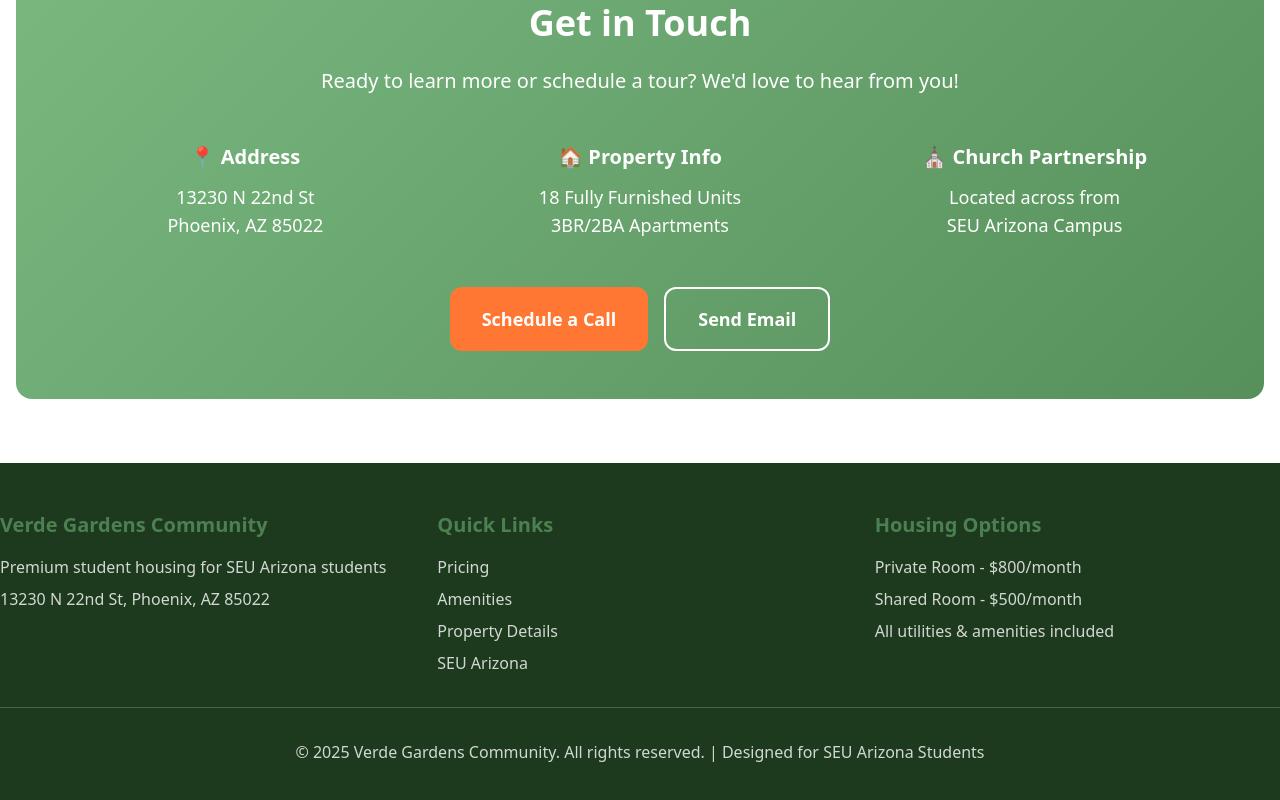
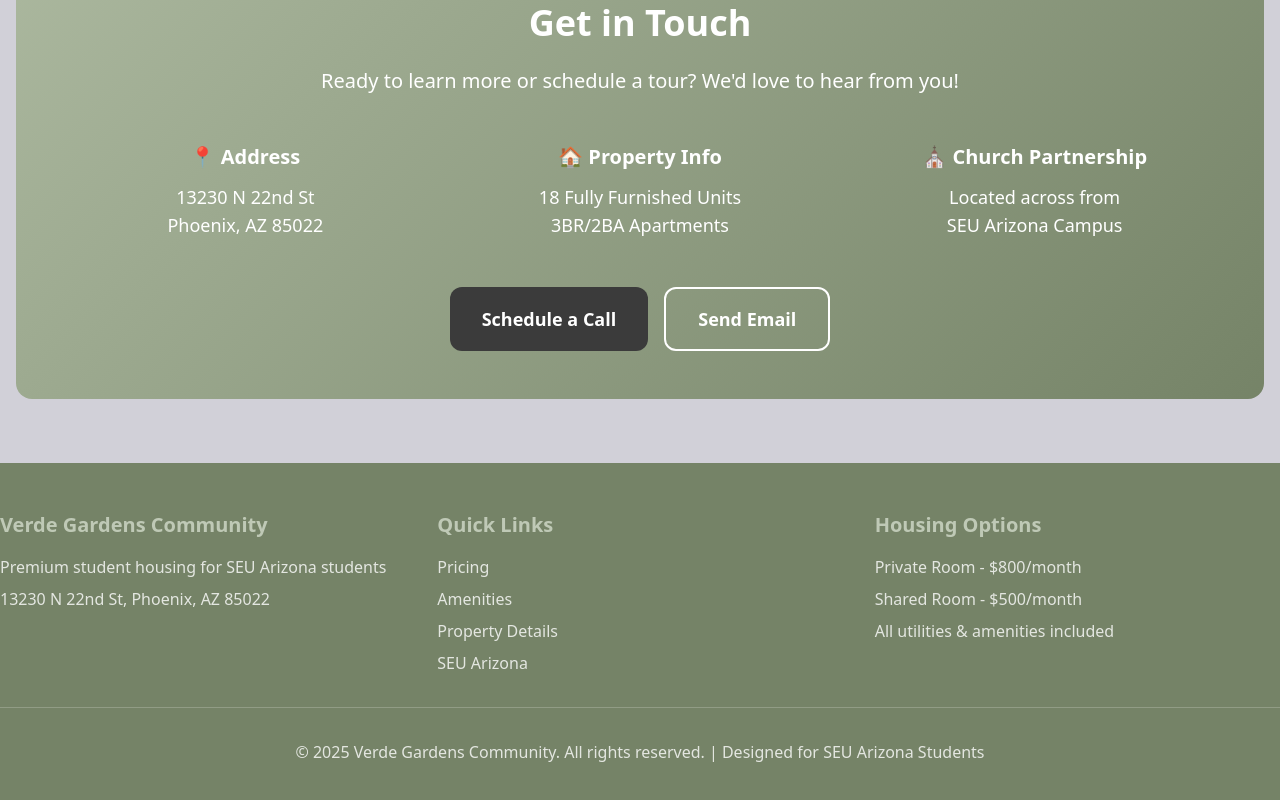
Before and after one commit to brebuilds/verde-gardens, a React (Vite) app: page / in a window 1280 px wide. Shown: the part 5895-6695 px from the top of the page. Built offline with nearby package versions, Linux system fonts and the light colour scheme.

Commit message:
Update color palette
Update the color palette to a modern boho neutral transitional feel.
- Creamy beige background: #d4d3da
- Sage green: #abb5a2
- Darker sage for navigation and footer: #7a866a
- Accent colors: charcoal (#3a3a3a), tan (#beb5b4), darkest green (#5c635a)

```diff
--- a/src/components/Footer.tsx
+++ b/src/components/Footer.tsx
@@ -1,6 +1,6 @@
 export const Footer = () => {
   return (
-    <footer className="bg-primary text-white py-12">
+    <footer className="bg-verde-navigation text-white py-12">
       <div className="verde-container">
         <div className="grid grid-cols-1 md:grid-cols-3 gap-8 mb-8">
           <div>
--- a/src/components/Navigation.tsx
+++ b/src/components/Navigation.tsx
@@ -21,7 +21,7 @@ export const Navigation = ({ activeSection }: NavigationProps) => {
   ];
 
   return (
-    <nav className="bg-primary sticky top-0 z-50 py-4">
+    <nav className="bg-verde-navigation sticky top-0 z-50 py-4">
       <div className="verde-container">
         <ul className="flex flex-wrap justify-center gap-2 lg:gap-4">
           {navItems.map((item) => (
--- a/src/index.css
+++ b/src/index.css
@@ -2,59 +2,62 @@
 @tailwind components;
 @tailwind utilities;
 
-/* Verde Gardens Community Design System - Green/Natural Theme */
+/* Modern Boho Neutral Design System */
 
 @layer base {
   :root {
     /* Brand Colors */
-    --background: 0 0% 100%;
-    --foreground: 125 33% 17%;
+    --background: 250 9% 83%;
+    --foreground: 0 0% 23%;
 
-    --card: 0 0% 100%;
-    --card-foreground: 125 33% 17%;
+    --card: 250 9% 85%;
+    --card-foreground: 0 0% 23%;
 
-    --popover: 0 0% 100%;
-    --popover-foreground: 125 33% 17%;
+    --popover: 250 9% 85%;
+    --popover-foreground: 0 0% 23%;
 
-    /* Verde Primary Green */
-    --primary: 125 33% 17%;
+    /* Sage Green Primary */
+    --primary: 90 15% 67%;
     --primary-foreground: 0 0% 98%;
-    --primary-light: 125 25% 40%;
+    --primary-light: 90 15% 75%;
 
-    /* Verde Secondary */
-    --secondary: 38 29% 94%;
-    --secondary-foreground: 125 33% 17%;
+    /* Tan Secondary */
+    --secondary: 15 8% 73%;
+    --secondary-foreground: 0 0% 23%;
 
-    /* Verde Accent Orange */
-    --accent-orange: 20 100% 60%;
+    /* Charcoal Accent */
+    --accent-orange: 0 0% 23%;
     --accent-orange-foreground: 0 0% 100%;
 
-    /* Verde Muted Green */
-    --muted: 120 20% 96%;
-    --muted-foreground: 125 15% 45%;
+    /* Muted Tan */
+    --muted: 15 8% 73%;
+    --muted-foreground: 90 6% 37%;
 
-    --accent: 120 20% 96%;
-    --accent-foreground: 125 33% 17%;
+    --accent: 15 8% 73%;
+    --accent-foreground: 0 0% 23%;
 
     --destructive: 0 84.2% 60.2%;
     --destructive-foreground: 0 0% 98%;
 
-    --border: 120 15% 89%;
-    --input: 120 15% 89%;
-    --ring: 125 25% 40%;
+    --border: 15 8% 70%;
+    --input: 15 8% 70%;
+    --ring: 90 15% 67%;
+
+    /* Navigation & Footer Darker Sage */
+    --navigation-bg: 90 12% 46%;
 
     --radius: 0.75rem;
 
-    /* Verde Gradients */
-    --gradient-hero: linear-gradient(135deg, hsl(125 33% 17% / 0.9), hsl(125 25% 40% / 0.85));
-    --gradient-header: linear-gradient(135deg, hsl(38 29% 94%), hsl(38 20% 90%));
-    --gradient-cta: linear-gradient(135deg, hsl(125 30% 60%), hsl(125 25% 45%));
-    --gradient-card: linear-gradient(145deg, hsl(0 0% 100%), hsl(120 20% 98%));
+    /* Boho Neutral Gradients */
+    --gradient-hero: linear-gradient(135deg, hsl(90 12% 46% / 0.9), hsl(90 6% 37% / 0.85));
+    --gradient-header: linear-gradient(135deg, hsl(15 8% 73%), hsl(15 6% 68%));
+    --gradient-cta: linear-gradient(135deg, hsl(90 15% 67%), hsl(90 12% 46%));
+    --gradient-card: linear-gradient(145deg, hsl(250 9% 85%), hsl(15 8% 73%));
 
-    /* Verde Shadows */
-    --shadow-card: 0 4px 20px hsl(125 33% 17% / 0.08);
-    --shadow-elevated: 0 8px 30px hsl(125 33% 17% / 0.12);
-    --shadow-orange: 0 4px 20px hsl(20 100% 60% / 0.25);
+    /* Boho Neutral Shadows */
+    --shadow-card: 0 4px 20px hsl(0 0% 23% / 0.08);
+    --shadow-elevated: 0 8px 30px hsl(0 0% 23% / 0.12);
+    --shadow-orange: 0 4px 20px hsl(0 0% 23% / 0.25);
 
     /* Verde Transitions */
     --transition-smooth: all 0.3s cubic-bezier(0.4, 0, 0.2, 1);
@@ -128,9 +131,9 @@
 }
 
 @layer components {
-  /* Verde Component Styles */
+  /* Boho Neutral Component Styles */
   .verde-card {
-    @apply bg-gradient-to-br from-white to-muted rounded-xl shadow-[var(--shadow-card)] border border-border/50 transition-[var(--transition-smooth)] hover:shadow-[var(--shadow-elevated)] hover:-translate-y-1;
+    @apply bg-gradient-to-br from-card to-muted rounded-xl shadow-[var(--shadow-card)] border border-border/50 transition-[var(--transition-smooth)] hover:shadow-[var(--shadow-elevated)] hover:-translate-y-1;
   }
 
   .verde-hero-bg {
@@ -149,7 +152,7 @@
   }
 
   .verde-button {
-    @apply inline-flex items-center justify-center px-8 py-4 text-lg font-semibold rounded-xl transition-[var(--transition-bounce)] shadow-[var(--shadow-orange)] hover:-translate-y-1 hover:shadow-[0_8px_30px_hsl(20_100%_60%_/_0.4)];
+    @apply inline-flex items-center justify-center px-8 py-4 text-lg font-semibold rounded-xl transition-[var(--transition-bounce)] shadow-[var(--shadow-orange)] hover:-translate-y-1 hover:shadow-[0_8px_30px_hsl(0_0%_23%_/_0.4)];
     background: hsl(var(--accent-orange));
     color: hsl(var(--accent-orange-foreground));
   }
--- a/tailwind.config.ts
+++ b/tailwind.config.ts
@@ -60,7 +60,8 @@ export default {
 				verde: {
 					primary: 'hsl(var(--primary))',
 					light: 'hsl(var(--primary-light))',
-					muted: 'hsl(var(--muted))'
+					muted: 'hsl(var(--muted))',
+					navigation: 'hsl(var(--navigation-bg))'
 				},
 				sidebar: {
 					DEFAULT: 'hsl(var(--sidebar-background))',
```
